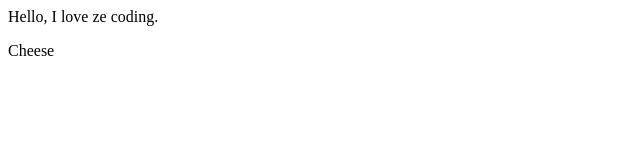
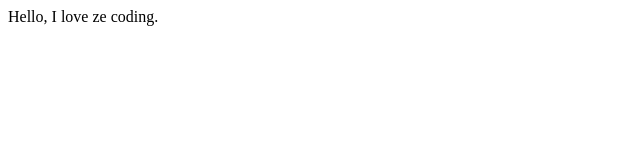
Before and after one commit to sar316/sar316.github.io, a plain HTML site: page index.html in a window 1280 px wide. Shown: the full height of the page, 0-640 px from the left. Drawn offline with Linux system fonts and the light colour scheme.

Commit message:
Update index.html

```diff
--- a/index.html
+++ b/index.html
@@ -1,3 +1 @@
 <p> Hello, I love ze coding.   </p>
-
-<p> Cheese </p>
```
